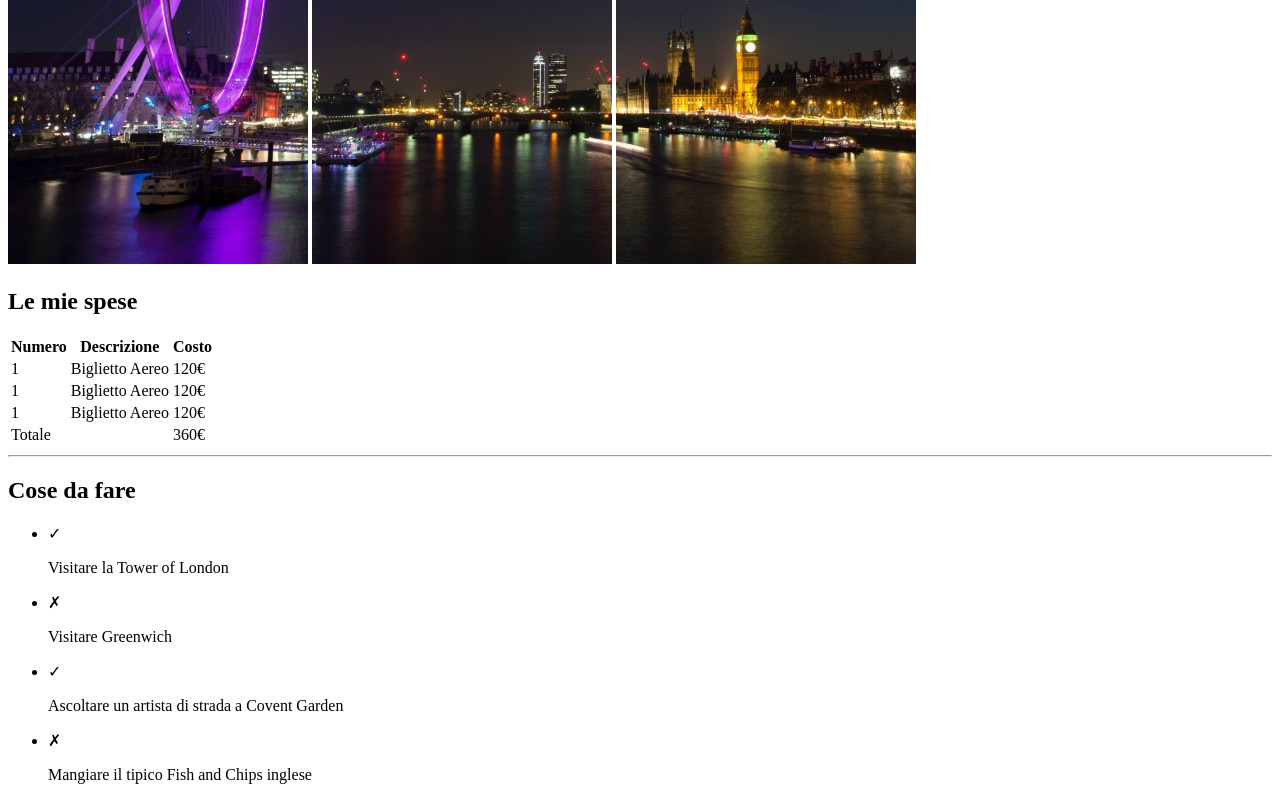
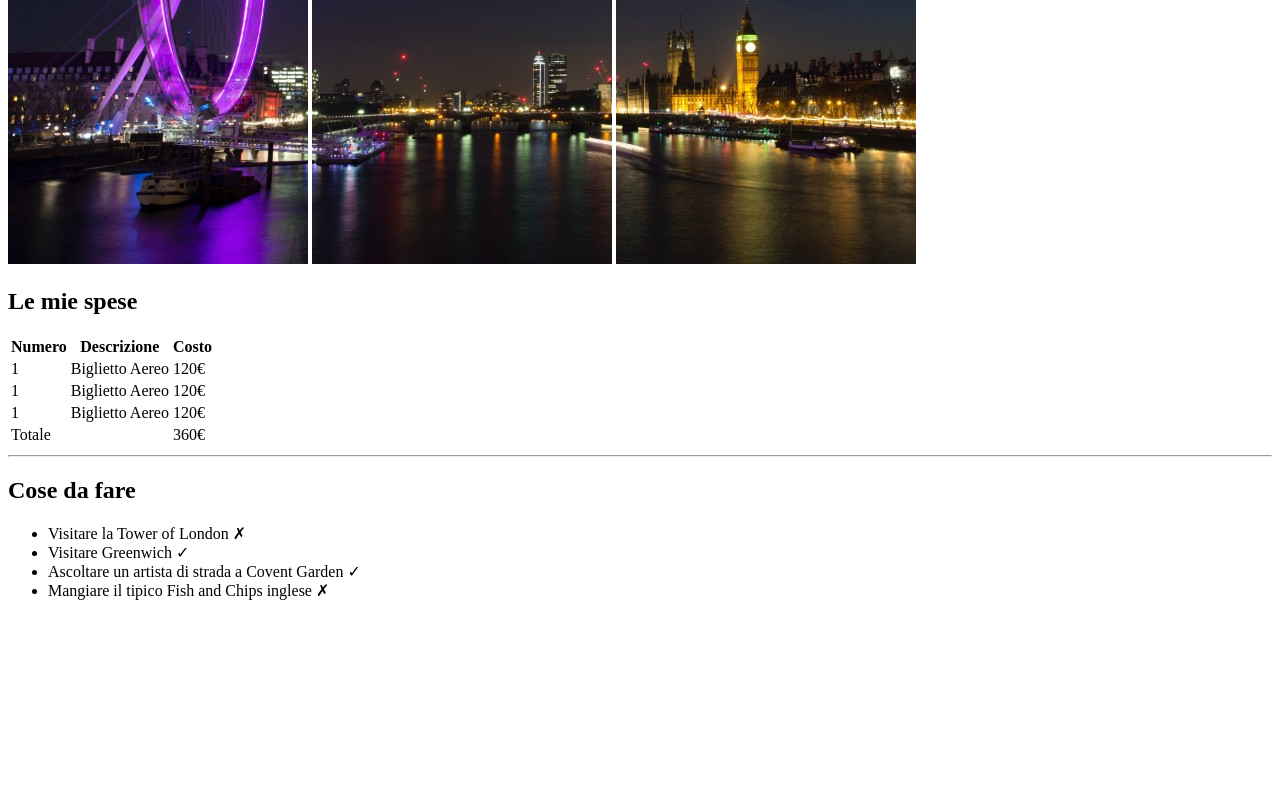
Before and after one commit to Emmanuele-Iannucci/html-london-trip, a plain HTML site: page index.html in a window 1280 px wide. Shown: the part 416-1216 px from the top of the page. After the commit the page ends 1032 px from the top, so only its background shows below. Drawn offline with Linux system fonts and the light colour scheme.

Commit message:
secondo tentativo

```diff
--- a/index.html
+++ b/index.html
@@ -44,10 +44,10 @@
         <hr> <!--linea separatrice dalla seconda tabella-->
         <h2>Cose da fare</h2>
         <ul>
-            <li><p>✓</p>Visitare la Tower of London</li>
-            <li><p>✗</p>Visitare Greenwich</li>
-            <li><p>✓</p>Ascoltare un artista di strada a Covent Garden</li>
-            <li><p>✗</p>Mangiare il tipico Fish and Chips inglese</li>
+            <li>Visitare la Tower of London ✗</li>
+            <li>Visitare Greenwich ✓</li>
+            <li>Ascoltare un artista di strada a Covent Garden ✓</li>
+            <li>Mangiare il tipico Fish and Chips inglese ✗</li>
         </ul>
     </div>
 </body>
```
